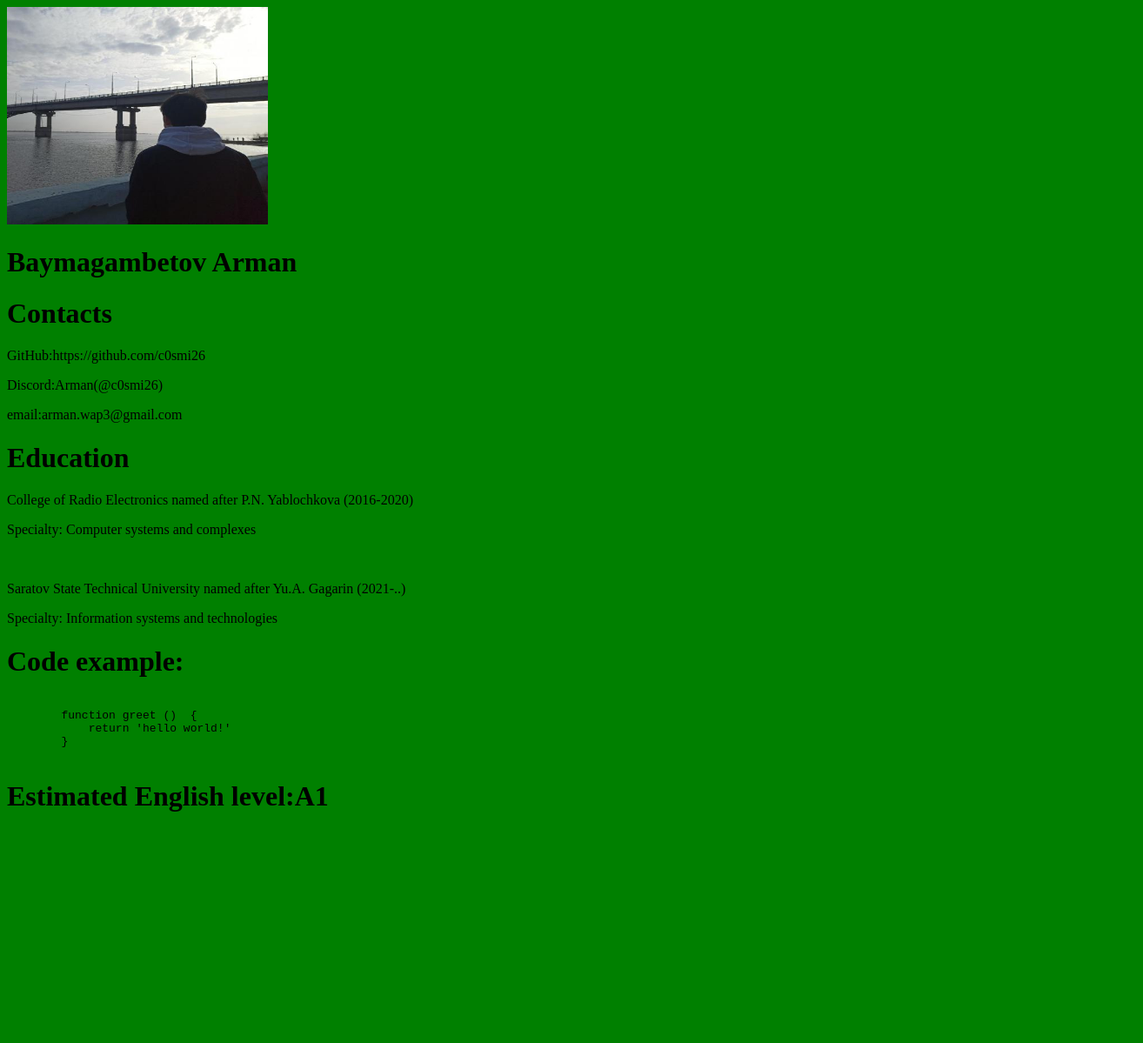
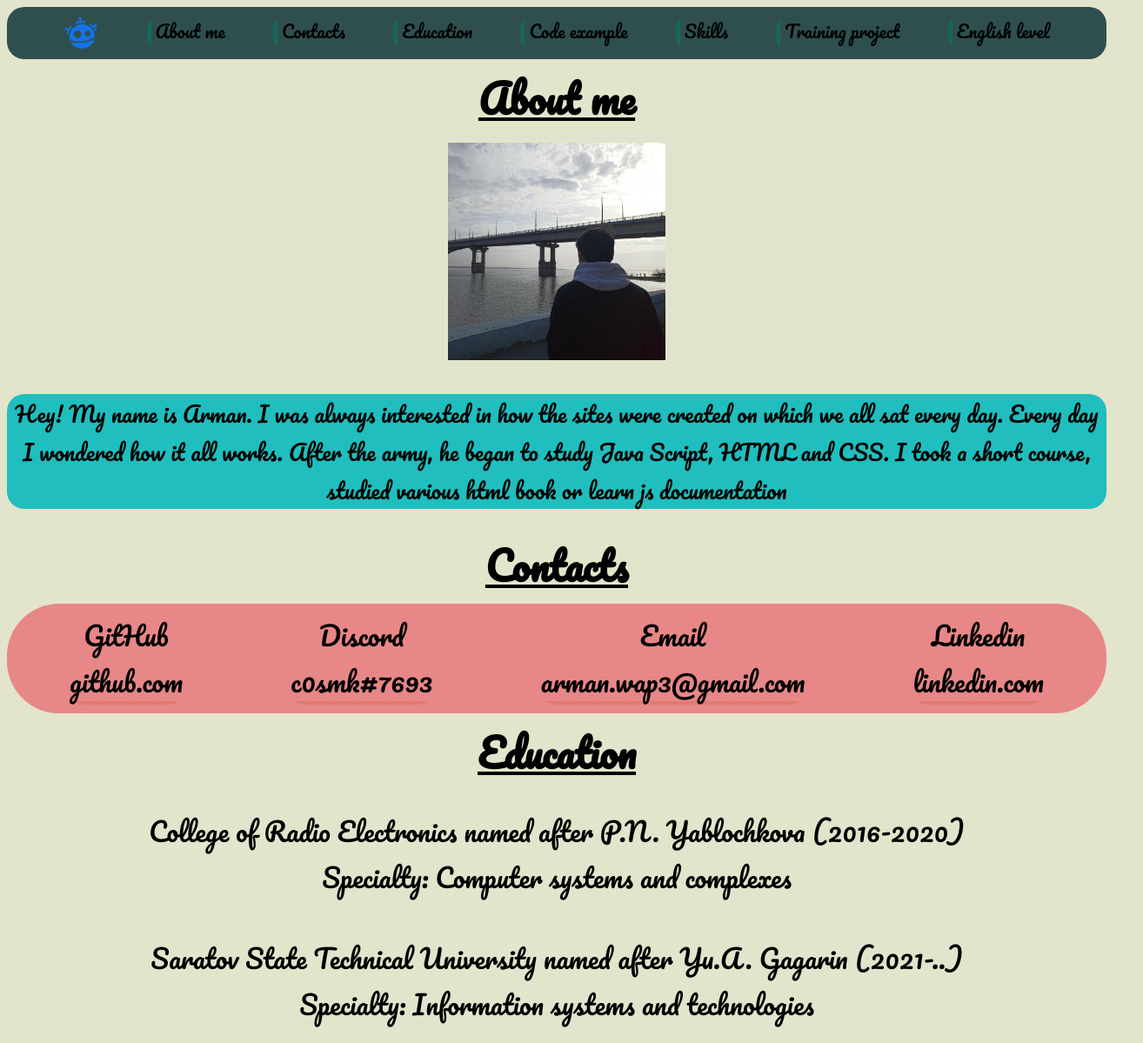
Before and after one commit to c0smi26/rsschool-cv0, a plain HTML site: page index.html in a window 1280 px wide. Shown: the top 1199 px of the page at 87% size, 1314 px wide, since content can reach past the window. Before the commit the page ends 955 px from the top, so only its background shows below. Drawn offline with Linux system fonts and the light colour scheme.

Commit message:
feat: add html and css

```diff
--- a/index.html
+++ b/index.html
@@ -4,37 +4,114 @@
     <meta charset="UTF-8" />
     <meta http-equiv="X-UA-Compatible" content="IE=edge" />
     <meta name="viewport" content="width=device-width, initial-scale=1.0" />
-    <link rel="icon" href="111.ico" />
-    <title>rsschool-cv-html</title>
+    <link rel="icon" href="./image/logo.ico" />
+
+    <title>CV</title>
     <link rel="stylesheet" href="style.css" />
   </head>
   <body>
-    <div>
-      <img src="ara.jpg" alt="photo" width="300" height="250" />
-      <h1>Baymagambetov Arman</h1>
+    <header class="header">
+      <img src="./image/logo.ico" alt="image" width="40px />
+
+      <nav class="nav">
+        <a href="#about">About me</a>
+        <a href="#contacts">Contacts</a>
+        <a href="#education">Education</a>
+        <a href="#code">Code example</a>
+        <a href="#skills">Skills</a>
+        <a href="#cv">Training project</a>
+        <a href="#english">English level</a>
+      </nav>
+    </header>
+
+    <main>
+      <div class="about"></div>
+
+      <h2 class="h2" id="about">About me</h2>
+      <center>
+        <a href="https://github.com/c0smi26"><img src="./image/ara.jpg" alt="its me" /></a>
+      </center>
+      <p class="p">
+        Hey! My name is Arman. I was always interested in how the sites were created on which we all
+        sat every day. Every day I wondered how it all works. After the army, he began to study Java
+        Script, HTML and CSS. I took a short course, studied various html book or learn js
+        documentation
+      </p>
+
+      <div class="contacts" id="contacts">
+        <h2 class="h2">Contacts</h2>
+        <div class="contact">
+          <a href="https://github.com/c0smi26"
+            >GitHub<br />
+            github.com</a
+          >
+          <a href="https://discord.com/"
+            >Discord<br />
+            c0smk#7693</a
+          >
+          <a href="https://mail.google.com"
+            >Email<br />
+            arman.wap3@gmail.com</a
+          >
+          <a href="https://www.linkedin.com/in/arman-baimagambetov-35b780223/"
+            >Linkedin<br />
+            linkedin.com</a
+          >
         </div>
-    <div>
-      <h1>Contacts</h1>
-      <p>GitHub:https://github.com/c0smi26</p>
-      <p>Discord:Arman(@c0smi26)</p>
-      <p>email:arman.wap3@gmail.com</p>
       </div>
-    <div>
-      <h1>Education</h1>
-      <p>College of Radio Electronics named after P.N. Yablochkova (2016-2020)</p>
-      <p>Specialty: Computer systems and complexes</p>
-      <br />
-      <p>Saratov State Technical University named after Yu.A. Gagarin (2021-..)</p>
-      <p>Specialty: Information systems and technologies</p>
+
+      <div class="education" id="education">
+        <h2 class="h2">Education</h2>
+        <p class="c">
+          College of Radio Electronics named after P.N. Yablochkova (2016-2020)<br />
+
+          Specialty: Computer systems and complexes
+        </p>
+        <p class="c">
+          Saratov State Technical University named after Yu.A. Gagarin (2021-..)<br />
+
+          Specialty: Information systems and technologies
+        </p>
       </div>
-    <div>
-      <h1>Code example:</h1>
-      <pre><code>
-        <span>function greet ()  {</span>
-            <span>return 'hello world!'</span>
+
+      <div class="code" id="code">
+        <h2 class="h2">Code example</h2>
+        <pre class="o"><code>
+        <span>function switchItUp(number){</span>
+            <span>return ['Zero', 'One', 'Two', 'Three', 'Four', 'Five', 'Six', 'Seven', 'Eight', 'Nine'][number];</span>
             <span>}</span>
         </code></pre>
       </div>
-    <div><h1>Estimated English level:A1</h1></div>
+
+      <div class="skills" id="skills">
+        <h2 class="h2">Skills</h2>
+        <ul class="border">
+          <li>GIT</li>
+          <li>HTML</li>
+          <li>CSS</li>
+          <li>JS Basic</li>
+          <li>Webpack Basic</li>
+          <li>React Basic</li>
+        </ul>
+      </div>
+
+      <div class="cv" id="cv">
+        <h2 class="h2">Training project</h2>
+        <a class="c" href="https://c0smi26.github.io/rsschool-cv/cv">My CV</a>
+      </div>
+
+      <div class="english" id="english">
+        <h2 class="h2">English level</h2>
+        <h1 class="c">Estimated level:A1</h1>
+      </div>
+    </main>
+
+    <footer>
+      <div class="footer">
+        <a href="https://github.com/c0smi26">c0smi26</a>
+        <h2>2021</h2>
+        <a href="https://rs.school/js/"><img src="./image/rs.png" /></a>
+      </div>
+    </footer>
   </body>
 </html>
--- a/style.css
+++ b/style.css
@@ -1,3 +1,137 @@
+@import url('https://fonts.googleapis.com/css2?family=Pacifico&display=swap');
+:root {
+  --mainColor: #16665b;
+}
+
+:root {
+  --mainColo: #dd7669ab;
+}
+
 body {
-  background: green;
+  background-color: rgb(226, 228, 203);
+  font-family: 'Pacifico', cursive;
 }
+
+.header {
+  display: flex;
+  justify-content: space-evenly;
+  padding: 10px;
+  background: rgb(47, 79, 79);
+  text-align: center;
+  border-radius: 20px;
+  font-size: 20px;
+}
+
+.header a {
+  background: linear-gradient(to right, var(--mainColor) 0%, var(--mainColor) 5px, transparent 5px);
+  background-repeat: repeat-x;
+  background-size: 100%;
+  color: #000;
+  padding-left: 10px;
+  text-decoration: none;
+  border-radius: 15px;
+}
+
+.header a:hover {
+  background: linear-gradient(to right, var(--mainColor) 0%, var(--mainColor) 5px, transparent);
+}
+
+main img {
+  margin: 1px;
+  border: 1px solid #ddd;
+  border-radius: 4px;
+  padding: 5px;
+  width: 250px;
+}
+
+main img:hover {
+  box-shadow: 0 0 2px 1px rgba(0, 140, 186, 0.5);
+}
+
+.h2 {
+  display: flex;
+  justify-content: space-around;
+  font-size: 45px;
+  margin: 5px;
+  text-decoration: underline;
+}
+
+.p {
+  display: flex;
+  justify-content: space-evenly;
+  background: rgb(32, 190, 190);
+  text-align: center;
+  border-radius: 20px;
+  font-size: 25px;
+}
+
+.c {
+  display: flex;
+  justify-content: space-evenly;
+  margin: 10px;
+  text-align: center;
+  border-radius: 20px;
+  font-size: 30px;
+  padding: 15px;
+  text-decoration: none;
+}
+
+.o {
+  display: flex;
+  justify-content: space-between;
+  margin: 10px;
+  border-radius: 10px;
+  font-size: 20px;
+  background-color: floralwhite;
+}
+
+.contact {
+  display: flex;
+  justify-content: space-around;
+  padding: 10px;
+  background: rgb(231, 135, 135);
+  text-align: center;
+  border-radius: 60px;
+  font-size: 30px;
+}
+
+.contact a {
+  background: linear-gradient(to bottom, var(--mainColo) 0%, var(--mainColo) 100%);
+  background-position: 0 100%;
+  background-repeat: repeat-x;
+  background-size: 4px 4px;
+  color: #000;
+  text-decoration: none;
+  transition: background-size 0.2s;
+  border-radius: 15px;
+}
+
+.contact a:hover {
+  background-size: 4px 100px;
+}
+
+.border {
+  list-style: none;
+  padding: 0;
+}
+.border li {
+  padding: 7px 60px;
+  margin-bottom: 20px;
+  border-radius: 20px;
+  border-left: 20px solid #382f2f;
+  font-size: 30px;
+}
+
+.footer a {
+  color: rgb(0, 0, 0);
+  text-decoration: none;
+}
+
+.footer {
+  display: flex;
+  justify-content: space-around;
+  background: rgb(47, 79, 79);
+  align-items: center;
+  border-radius: 20px;
+  font-size: 20px;
+}
```
Also changed, not shown: 111.ico (deleted), image/ara.jpg (renamed from ara.jpg), image/logo.ico (added), image/rs.png (added). Lines whose indentation alone changed are shown as unchanged.
